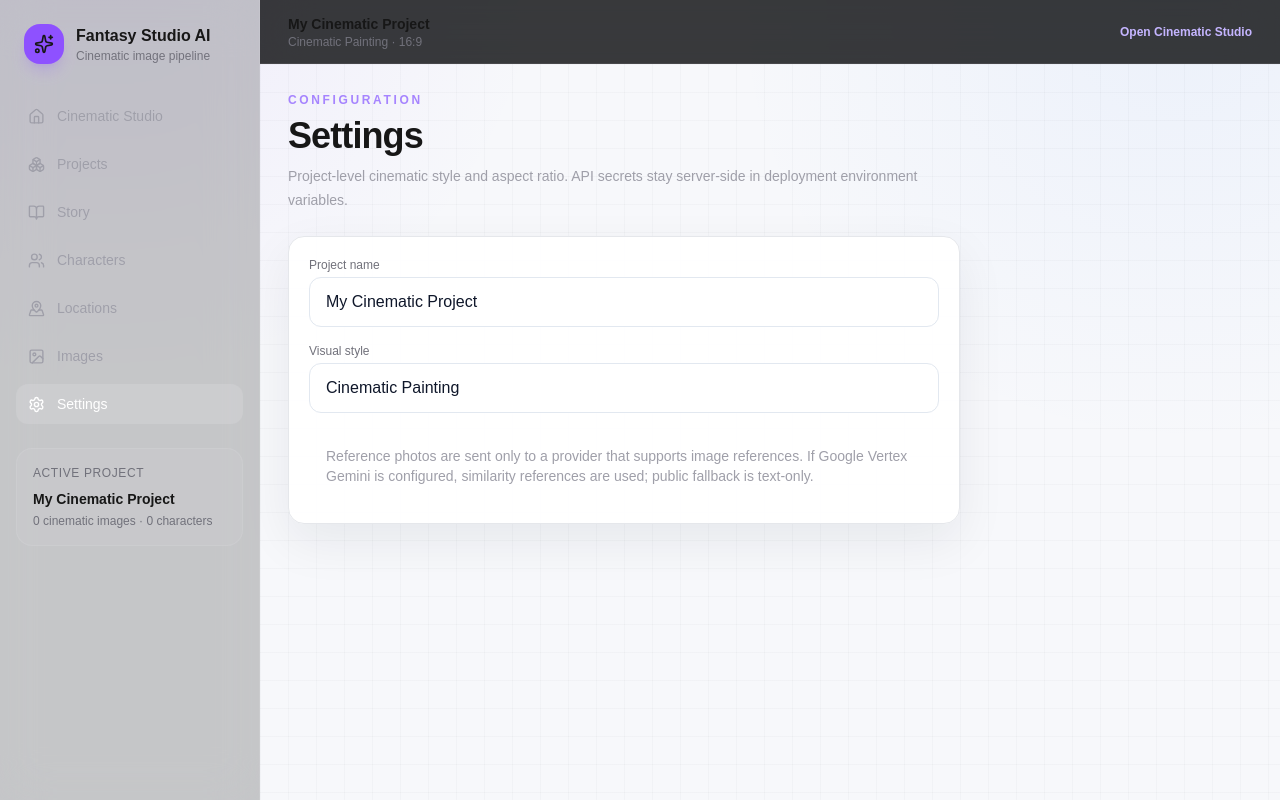
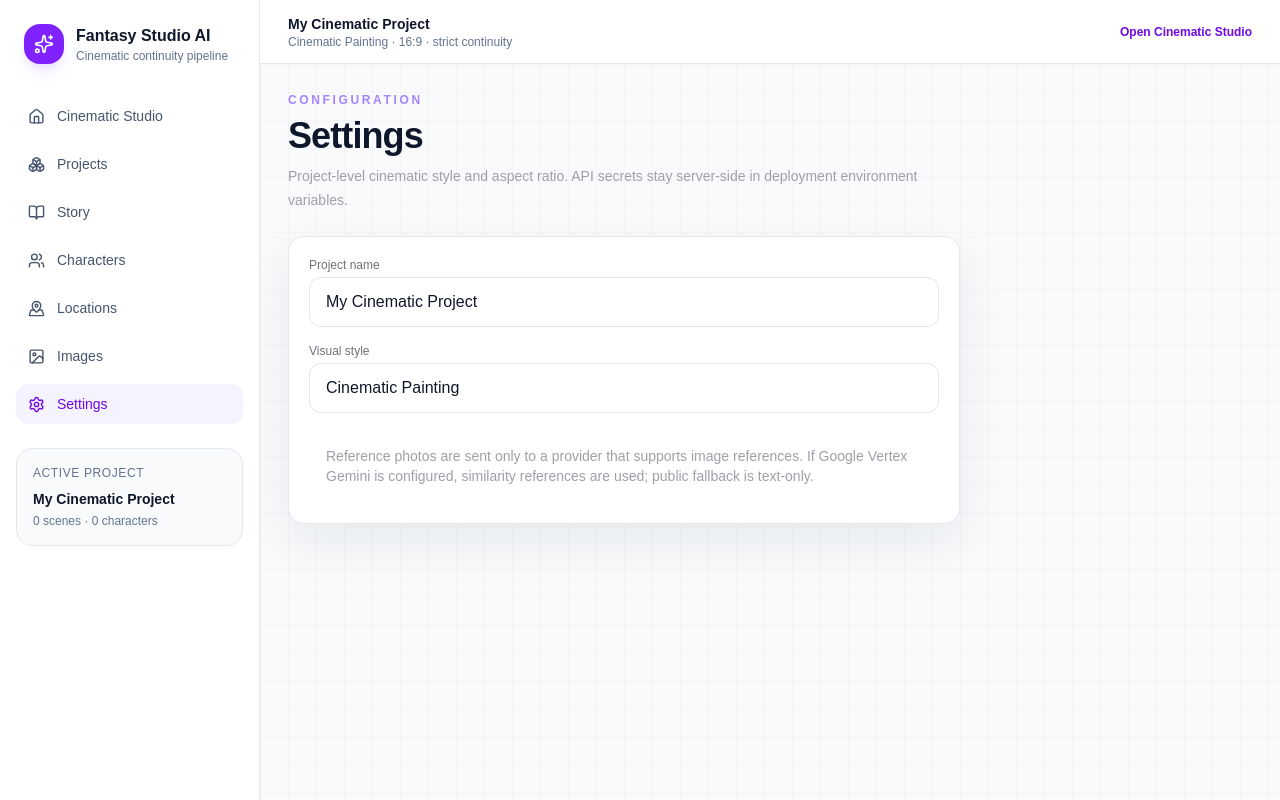
Before and after one commit to shuvinexofficial143-design/Fantasy-manga, a Next.js app: page /settings in a window 1280 px wide. Built offline with nearby package versions, Linux system fonts and the light colour scheme.

Commit message:
Use light navigation shell

```diff
--- a/components/app-shell.tsx
+++ b/components/app-shell.tsx
@@ -4,41 +4,12 @@ import {usePathname} from "next/navigation";
 import {BookOpen,Boxes,Home,ImageIcon,MapPinned,Settings,Sparkles,Users} from "lucide-react";
 import {useProject} from "./project-provider";
 
-const nav=[
-  ["/","Cinematic Studio",Home],
-  ["/projects","Projects",Boxes],
-  ["/story","Story",BookOpen],
-  ["/characters","Characters",Users],
-  ["/locations","Locations",MapPinned],
-  ["/images","Images",ImageIcon],
-  ["/settings","Settings",Settings]
-] as const;
+const nav=[["/","Cinematic Studio",Home],["/projects","Projects",Boxes],["/story","Story",BookOpen],["/characters","Characters",Users],["/locations","Locations",MapPinned],["/images","Images",ImageIcon],["/settings","Settings",Settings]] as const;
 
 export function AppShell({children}:{children:React.ReactNode}){
-  const path=usePathname();
-  const {project}=useProject();
-
-  if(path==="/")return <>{children}</>;
-
-  return <div className="min-h-screen lg:grid lg:grid-cols-[260px_1fr]">
-    <aside className="border-b border-white/8 bg-black/20 p-4 backdrop-blur-xl lg:sticky lg:top-0 lg:h-screen lg:border-b-0 lg:border-r">
-      <div className="mb-6 flex items-center gap-3 px-2 py-2">
-        <div className="grid h-10 w-10 place-items-center rounded-2xl bg-violet-500 shadow-lg shadow-violet-500/20"><Sparkles size={20}/></div>
-        <div><div className="font-black">Fantasy Studio AI</div><div className="text-xs text-zinc-500">Cinematic image pipeline</div></div>
-      </div>
-      <nav className="grid grid-cols-3 gap-2 lg:grid-cols-1">{nav.map(([href,label,Icon])=><Link key={href} href={href} className={`flex items-center gap-3 rounded-xl px-3 py-2.5 text-sm transition ${path===href?"bg-white/10 text-white":"text-zinc-400 hover:bg-white/5 hover:text-white"}`}><Icon size={17}/><span className="hidden sm:inline">{label}</span></Link>)}</nav>
-      <div className="mt-6 hidden rounded-2xl border border-white/8 bg-white/[.03] p-4 lg:block">
-        <div className="text-xs uppercase tracking-wider text-zinc-500">Active project</div>
-        <div className="mt-2 truncate text-sm font-semibold">{project.name}</div>
-        <div className="mt-1 text-xs text-zinc-500">{project.images.length} cinematic images · {project.characters.length} characters</div>
-      </div>
-    </aside>
-    <main className="min-w-0">
-      <header className="sticky top-0 z-20 flex h-16 items-center justify-between border-b border-white/8 bg-[#08090c]/80 px-4 backdrop-blur-xl md:px-7">
-        <div><div className="text-sm font-semibold">{project.storyTitle||project.name}</div><div className="text-xs text-zinc-500">{project.visualStyle} · {project.aspectRatio}</div></div>
-        <Link href="/" className="text-xs font-semibold text-violet-300">Open Cinematic Studio</Link>
-      </header>
-      <div className="gridbg min-h-[calc(100vh-4rem)] p-4 md:p-7">{children}</div>
-    </main>
+  const path=usePathname();const {project}=useProject();if(path==="/")return <>{children}</>;
+  return <div className="min-h-screen bg-slate-50 text-slate-900 lg:grid lg:grid-cols-[260px_1fr]">
+    <aside className="border-b border-slate-200 bg-white p-4 lg:sticky lg:top-0 lg:h-screen lg:border-b-0 lg:border-r"><div className="mb-6 flex items-center gap-3 px-2 py-2"><div className="grid h-10 w-10 place-items-center rounded-2xl bg-violet-600 text-white shadow-lg shadow-violet-500/15"><Sparkles size={20}/></div><div><div className="font-black">Fantasy Studio AI</div><div className="text-xs text-slate-500">Cinematic continuity pipeline</div></div></div><nav className="grid grid-cols-3 gap-2 lg:grid-cols-1">{nav.map(([href,label,Icon])=><Link key={href} href={href} className={`flex items-center gap-3 rounded-xl px-3 py-2.5 text-sm transition ${path===href?"bg-violet-50 text-violet-700":"text-slate-600 hover:bg-slate-100 hover:text-slate-950"}`}><Icon size={17}/><span className="hidden sm:inline">{label}</span></Link>)}</nav><div className="mt-6 hidden rounded-2xl border border-slate-200 bg-slate-50 p-4 lg:block"><div className="text-xs uppercase tracking-wider text-slate-500">Active project</div><div className="mt-2 truncate text-sm font-semibold">{project.name}</div><div className="mt-1 text-xs text-slate-500">{project.images.length} scenes · {project.characters.length} characters</div></div></aside>
+    <main className="min-w-0"><header className="sticky top-0 z-20 flex h-16 items-center justify-between border-b border-slate-200 bg-white/90 px-4 backdrop-blur-xl md:px-7"><div><div className="text-sm font-semibold">{project.storyTitle||project.name}</div><div className="text-xs text-slate-500">{project.visualStyle} · {project.aspectRatio} · {project.continuityMode} continuity</div></div><Link href="/" className="text-xs font-semibold text-violet-700">Open Cinematic Studio</Link></header><div className="gridbg min-h-[calc(100vh-4rem)] p-4 md:p-7">{children}</div></main>
   </div>;
 }
```
